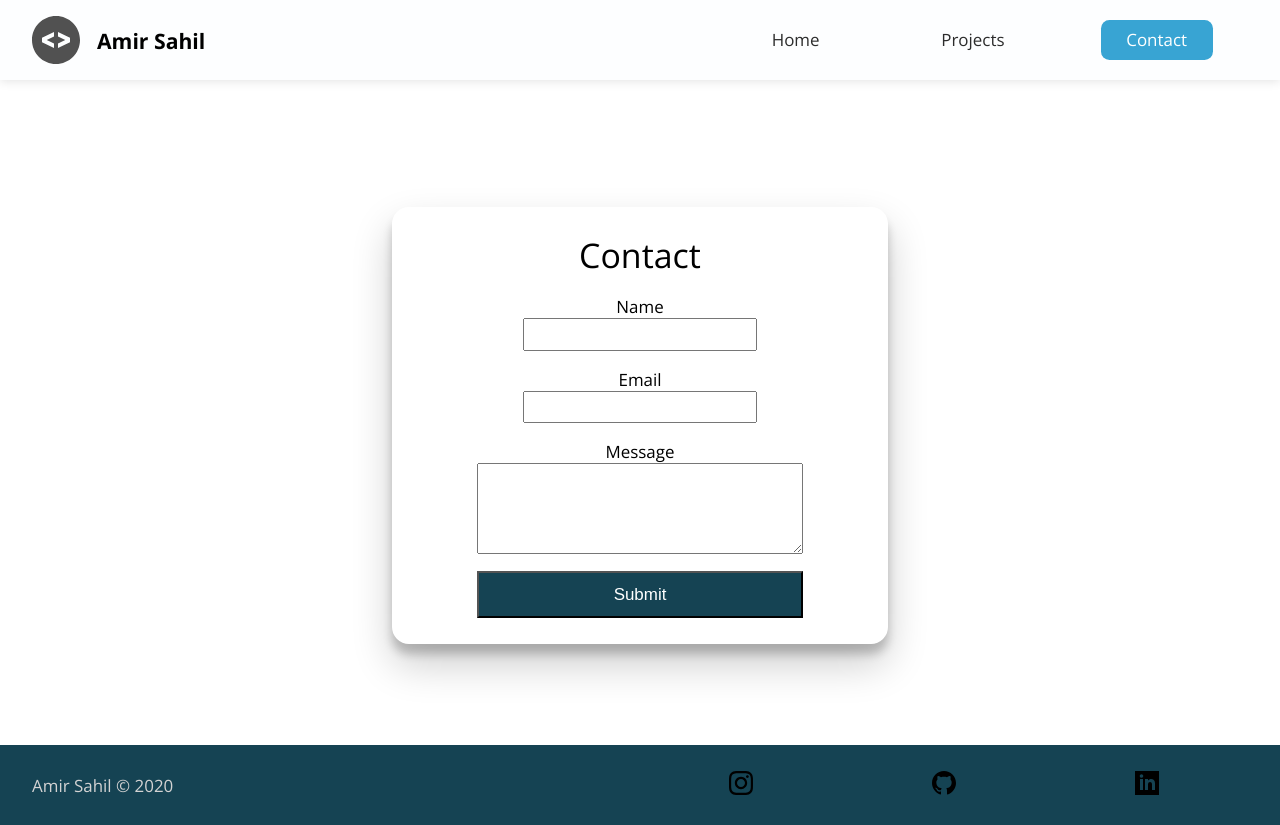
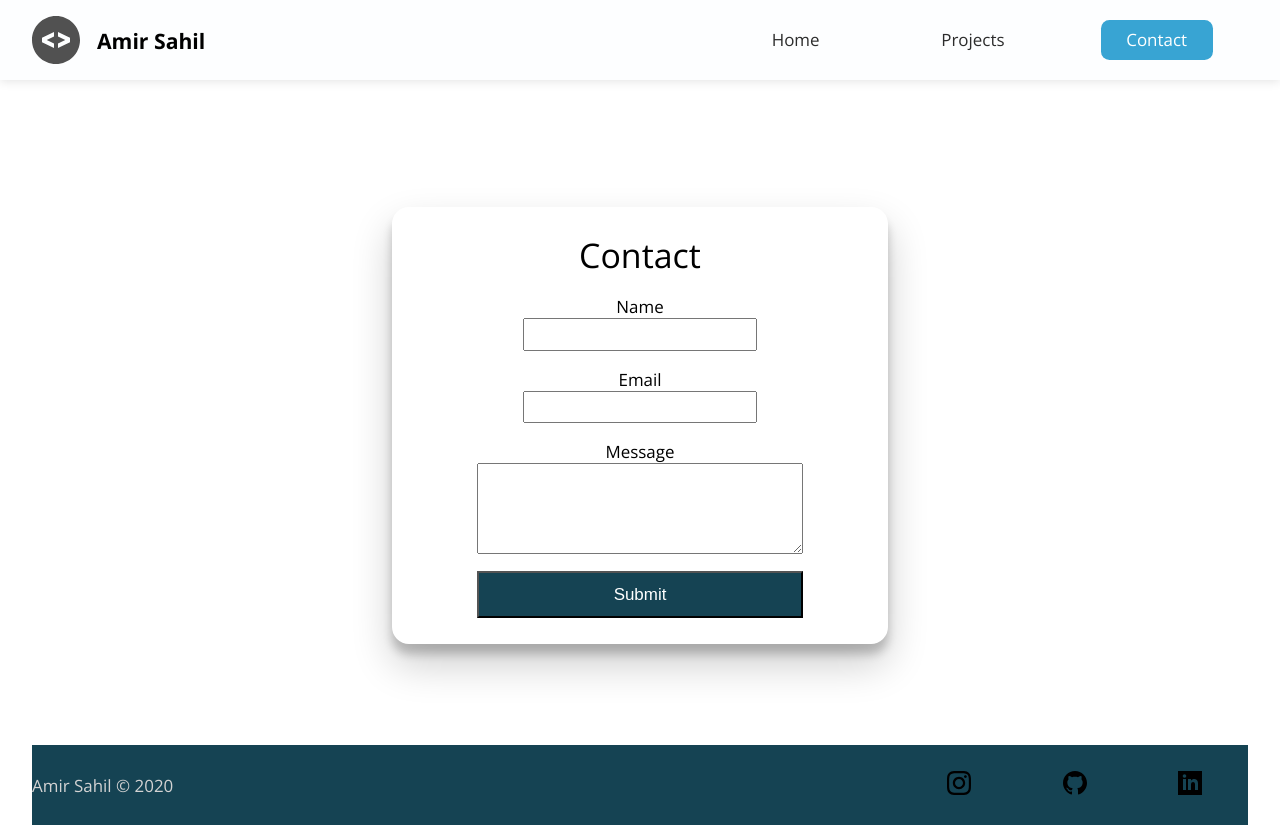
Before and after one commit to AmirSahil/Portfolio_old, a plain HTML site: page contact/index.html in a window 1280 px wide. Drawn offline with nearby package versions, Linux system fonts and the light colour scheme; files that its build step writes are made by us from their sources.

Commit message:
update footer

```diff
--- a/styles/_footer.scss
+++ b/styles/_footer.scss
@@ -1,18 +1,20 @@
 footer{
-   @include flex(flex-start, center, row);
+   @include flex(space-between, center, row);
+   min-height: 10vh;
+   width: 95%;
+   margin: 0 auto;
    flex-wrap: wrap;
-   min-height: 10vh;
    color: #d3d3d3;
    background: $background-color;
-   padding: 0% 2.5%;
    ul{
       @include flex(space-around, center, row);
       flex: 1 1 10rem;
-      width: 40%;
+      width: 100%;
    }
    h4{
+      @include flex(flex-start, center, row);
+      flex: 3 1 10rem;
       font-weight: 300;
-      flex: 1 1 10rem;
    }
    a{
       cursor: pointer;
```
Also changed, not shown: index.html (+1 -1 lines).
